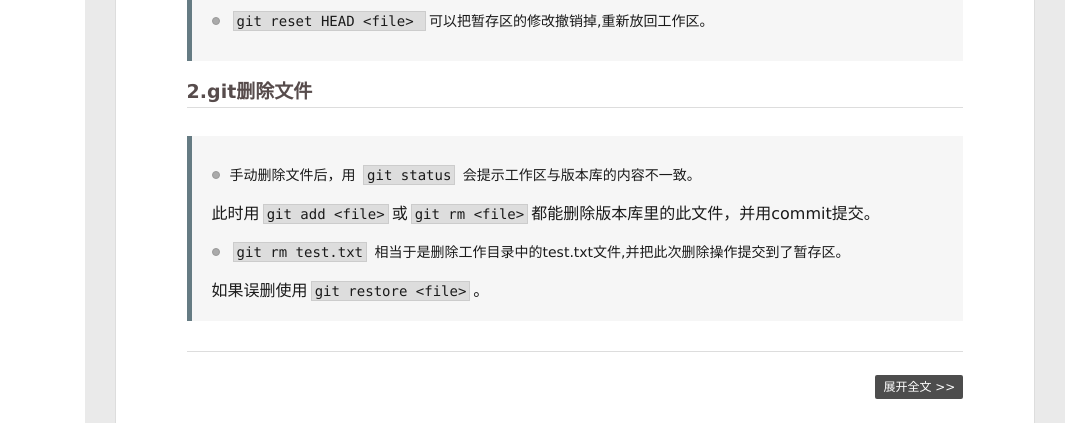
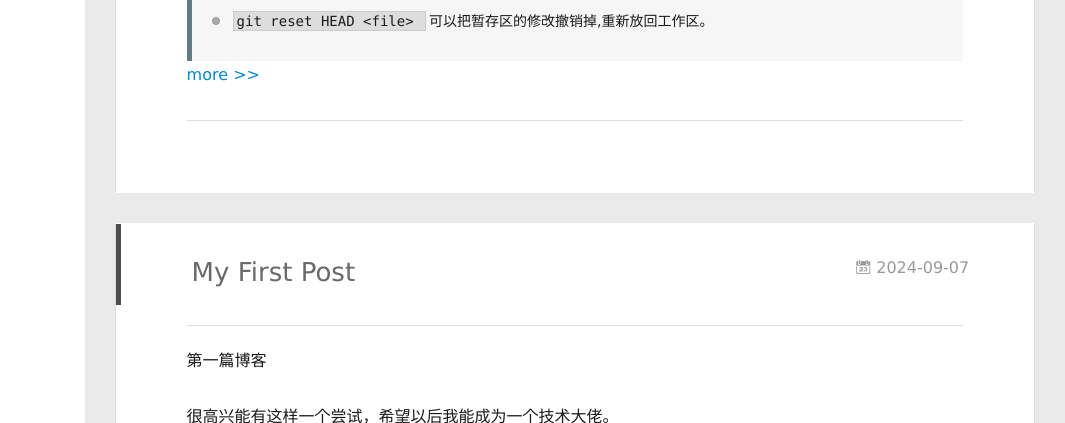
Before and after one commit to baichangqin/baichangqin.github.io, a plain HTML site: page index.html in a window 1280 px wide. Shown: the part 377-800 px from the top of the page, 215-1280 px from the left. Drawn offline with Linux system fonts and the light colour scheme.

Commit message:
Site updated: 2024-09-09 13:57:10

```diff
--- a/index.html
+++ b/index.html
@@ -171,16 +171,8 @@
 <li><code>git reset HEAD &lt;file&gt; </code>可以把暂存区的修改撤销掉,重新放回工作区。</li>
 </ul>
 </blockquote>
-<h3 id="2-git删除文件"><a href="#2-git删除文件" class="headerlink" title="2.git删除文件"></a>2.git删除文件</h3><blockquote>
-<ul>
-<li>手动删除文件后，用 <code>git status</code> 会提示工作区与版本库的内容不一致。</li>
-</ul>
-<p>此时用<code>git add &lt;file&gt;</code>或<code>git rm &lt;file&gt;</code>都能删除版本库里的此文件，并用commit提交。</p>
-<ul>
-<li><code>git rm test.txt</code> 相当于是删除工作目录中的test.txt文件,并把此次删除操作提交到了暂存区。</li>
-</ul>
-<p> 如果误删使用<code>git restore &lt;file&gt;</code>。</p>
-</blockquote>
+
+          <a class="article-more-a" href="/2024/09/09/gitlearning/#more">more >></a>
 
 
 
@@ -191,10 +183,6 @@
 
 
 
-
-        <p class="article-more-link">
-          <a class="article-more-a" href="/2024/09/09/gitlearning/">展开全文 >></a>
-        </p>
 
 
 
@@ -267,10 +255,6 @@
 
 
 
-
-        <p class="article-more-link">
-          <a class="article-more-a" href="/2024/09/07/My-First-Post/">展开全文 >></a>
-        </p>
 
 
 
```
Also changed, not shown: 2024/09/09/gitlearning/index.html (+3 -1 lines).
